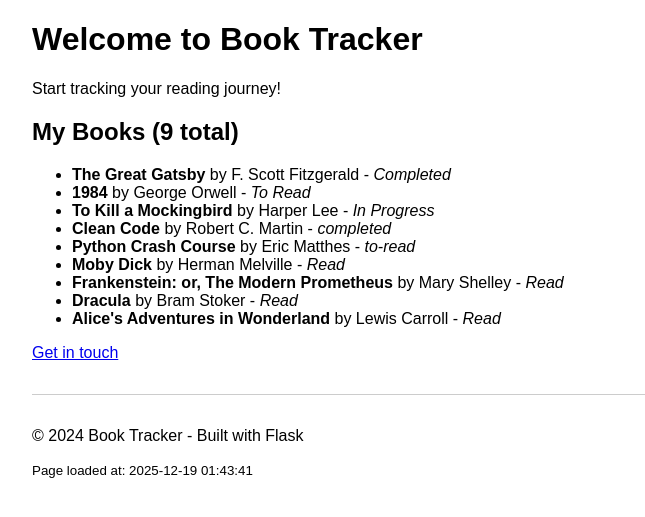
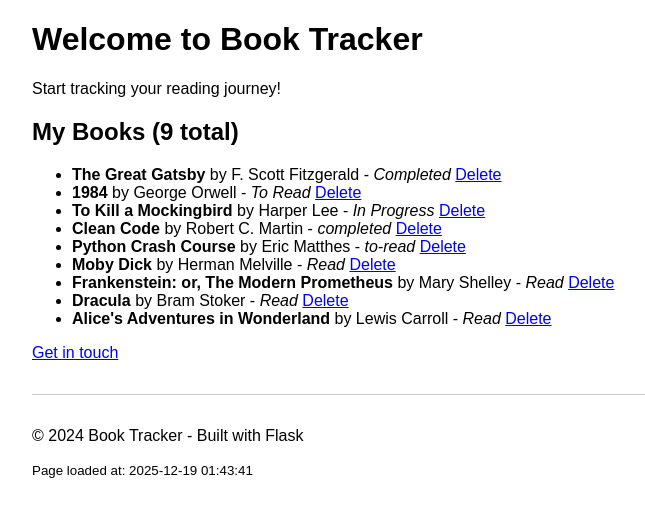
Before and after one commit to naomansaeed/flask-learning-project, a Flask app: page / in a window 1280 px wide. Shown: the part 38-555 px from the top of the page, without its empty margins (208-853 px from the left). Run offline with Flask 3, Linux system fonts and the light colour scheme.

Commit message:
created route for delete/remove function.

```diff
--- a/app.py
+++ b/app.py
@@ -96,6 +96,20 @@ def add_book():
     else:
         # Render the empty form page
         return render_template('add_book.html')
+# --------------------------------------------------
+# Route: /delete/<id>
+# Purpose: Remove a book record by its ID
+# Method: GET (simple link trigger)
+# --------------------------------------------------
+@app.route('/delete/<int:id>')
+def delete_book(id):
+    pass
+    # Load books
+    # Find the one with matching ID
+    # Remove it
+    # Save back to JSON
+    # Flash message
+    # Redirect home
 
 # This condition checks if this script is executed directly (as opposed to being imported).
 # If it is, then we run the Flask development server.
--- a/templates/home.html
+++ b/templates/home.html
@@ -23,6 +23,7 @@ CONTENT BLOCK: This replaces the empty 'content' block in base.html
     <li>
         <strong>{{ book.title }}</strong> by {{ book.author }}
         - <em>{{ book.status }}</em>
+        <a href="{{ url_for('delete_book', id=book.id) }}">Delete</a>
     </li>
     {% endfor %}
 </ul>
```
